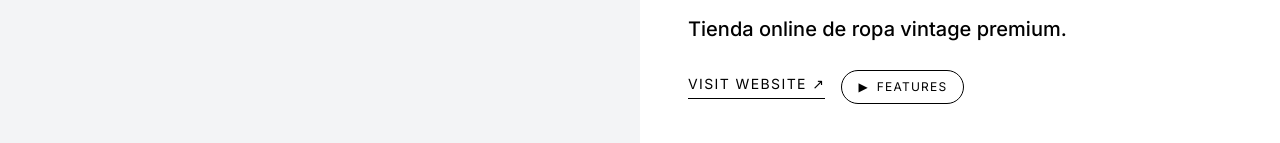
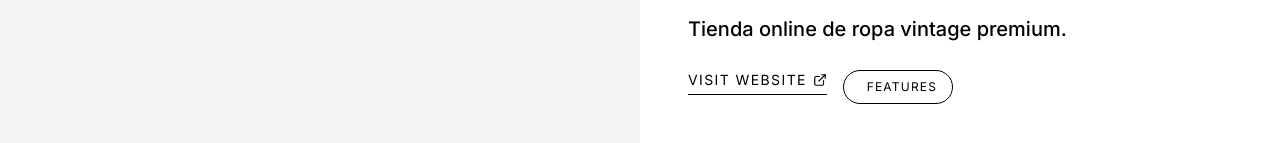
Before and after one commit to httpdiegov/portfolio, a Next.js app: page / in a window 1280 px wide. Both pictures are taken after a click on the button "TRUE VINTAGE WEBSITE". Shown: the part 579-722 px from the top of the page. Built offline with nearby package versions, Linux system fonts and the light colour scheme.

Commit message:
fix: replace emojis with lucide icons and fix iOS button stretch issue

```diff
--- a/src/components/Hero.tsx
+++ b/src/components/Hero.tsx
@@ -4,7 +4,7 @@ import Image from "next/image";
 import { useState, useRef, useEffect } from "react";
 import { projects, Project } from "@/data/projects";
 import { motion, AnimatePresence } from "framer-motion";
-import { X, ChevronLeft, ChevronRight } from "lucide-react";
+import { X, ChevronLeft, ChevronRight, ExternalLink } from "lucide-react";
 import FadeIn from "./FadeIn";
 
 interface HeroProps {
@@ -443,16 +443,16 @@ export default function Hero({
                 {/* Action Buttons Row - With inline features */}
                 <motion.div
                   layout
-                  className="flex flex-wrap items-center gap-4 mt-6"
+                  className="flex items-start gap-4 mt-6 flex-wrap"
                 >
                   {selectedProject.link && (
                     <a
                       href={selectedProject.link}
                       target="_blank"
                       rel="noopener noreferrer"
-                      className="inline-block border-b border-black pb-1 hover:opacity-60 transition-opacity uppercase text-sm tracking-widest"
+                      className="inline-flex items-center gap-1.5 border-b border-black pb-1 hover:opacity-60 transition-opacity uppercase text-sm tracking-widest"
                     >
-                      Visit Website ↗
+                      Visit Website <ExternalLink size={14} />
                     </a>
                   )}
 
@@ -460,11 +460,9 @@ export default function Hero({
                   {selectedProject.features && selectedProject.features.length > 0 && (
                     <button
                       onClick={() => setShowFeatures(!showFeatures)}
-                      className="flex items-center gap-2 text-xs uppercase tracking-widest border border-black px-4 py-2 rounded-full hover:bg-black hover:text-white transition-all duration-300 justify-center shrink-0 min-w-[110px]"
+                      className="inline-flex items-center gap-2 text-xs uppercase tracking-widest border border-black px-4 py-2 rounded-full hover:bg-black hover:text-white transition-all duration-300 shrink-0 w-[110px] justify-center"
                     >
-                      <span className={`transform transition-transform duration-300 ${showFeatures ? 'rotate-90' : ''}`}>
-                        ▶
-                      </span>
+                      <ChevronRight size={12} className={`transition-transform duration-300 ${showFeatures ? 'rotate-90' : ''}`} />
                       {showFeatures ? 'Hide' : 'Features'}
                     </button>
                   )}
```
